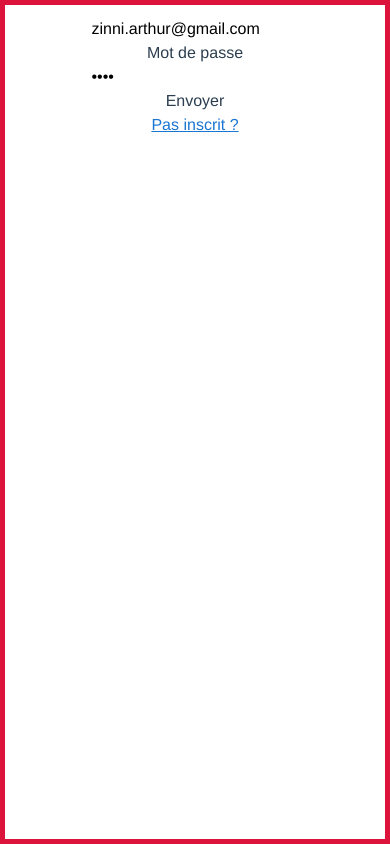
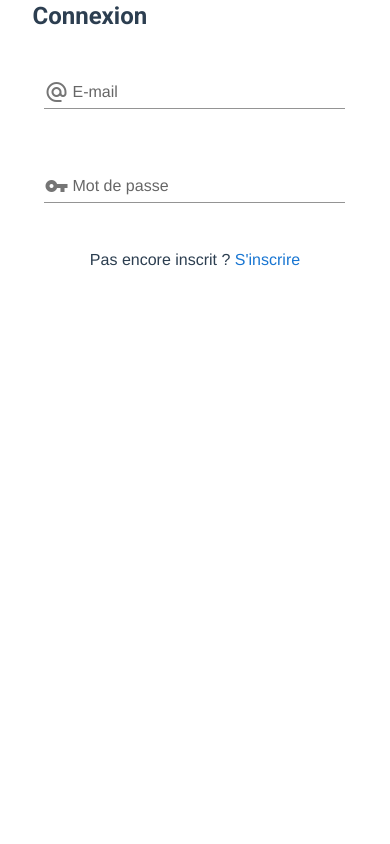
Before and after one commit to lucas2554/redsquare-fusion, a Vue app: page /login in a window 390 px wide. Built offline with nearby package versions, Linux system fonts and the light colour scheme.

Commit message:
feat(login): add style, responsive

```diff
--- a/src/components/Login.vue
+++ b/src/components/Login.vue
@@ -1,5 +1,5 @@
 <template>
-    <div class="container">
+    <!-- <div class="container">
         <div class="field">
             <div class="control">
                 <input v-model="email"
@@ -31,7 +31,33 @@
                 <router-link to="/signin">Pas inscrit ?</router-link>
             </div>
         </div>
-    </div>
+    </div> -->
+    <v-container>
+        <v-row>
+            <v-col cols="10" offset="1" md="6" offset-md="3" sm="8" offset-sm="2" >
+                <v-row justify="start">
+                    <p class="headline font-weight-bold">Connexion</p>
+                </v-row>
+            </v-col>
+            <v-col cols="10" offset="1" md="6" offset-md="3" sm="8" offset-sm="2" >
+                <v-text-field
+                    label="E-mail"
+                    prepend-inner-icon="mdi-at"
+                    color="primary"
+                ></v-text-field>
+            </v-col>
+            <v-col cols="10" offset="1" md="6" offset-md="3" sm="8" offset-sm="2" >
+                <v-text-field
+                    label="Mot de passe"
+                    prepend-inner-icon="mdi-key"
+                    color="primary"
+                ></v-text-field>
+            </v-col>
+            <v-col cols="10" offset="1" md="6" offset-md="3" sm="8" offset-sm="2" >
+                <span>Pas encore inscrit ? </span><router-link to="/signin" class="link">S'inscrire</router-link>
+            </v-col>
+        </v-row>
+    </v-container>
 </template>
 
 <script>
@@ -83,20 +109,22 @@
 
 <!-- Add "scoped" attribute to limit CSS to this component only -->
 <style lang="scss">
-    $color: FF1745;
+    // $color: FF1745;
 
-    .container {
-        border: rgb(220, 20, 60) 5px solid;
-        height: 100vh;
-        width: 100%;
+    // .container {
+    //     border: rgb(220, 20, 60) 5px solid;
+    //     height: 100vh;
+    //     width: 100%;
 
-        .field {
-            .control {
-                input.log {
-                    border: 2px solid $color;
-				}
-            }
-        }
+    //     .field {
+    //         .control {
+    //             input.log {
+    //                 border: 2px solid $color;
+	// 			}
+    //         }
+    //     }
+    // }
+    .link {
+        text-decoration: none;
     }
-
 </style>
--- a/src/router/index.js
+++ b/src/router/index.js
@@ -57,7 +57,7 @@ const routes = [
         router.push('/')
       }else{
             next()
-          }
+      }
     }
   }
 
--- a/src/store/index.js
+++ b/src/store/index.js
@@ -17,7 +17,6 @@ export default new Vuex.Store({
     token: ''
   },
   mutations: {
-
     setToken(state, data){
       state.token = data;
     },
```
Also changed, not shown: 1 other file (tests, documents, lock files or other folders).
